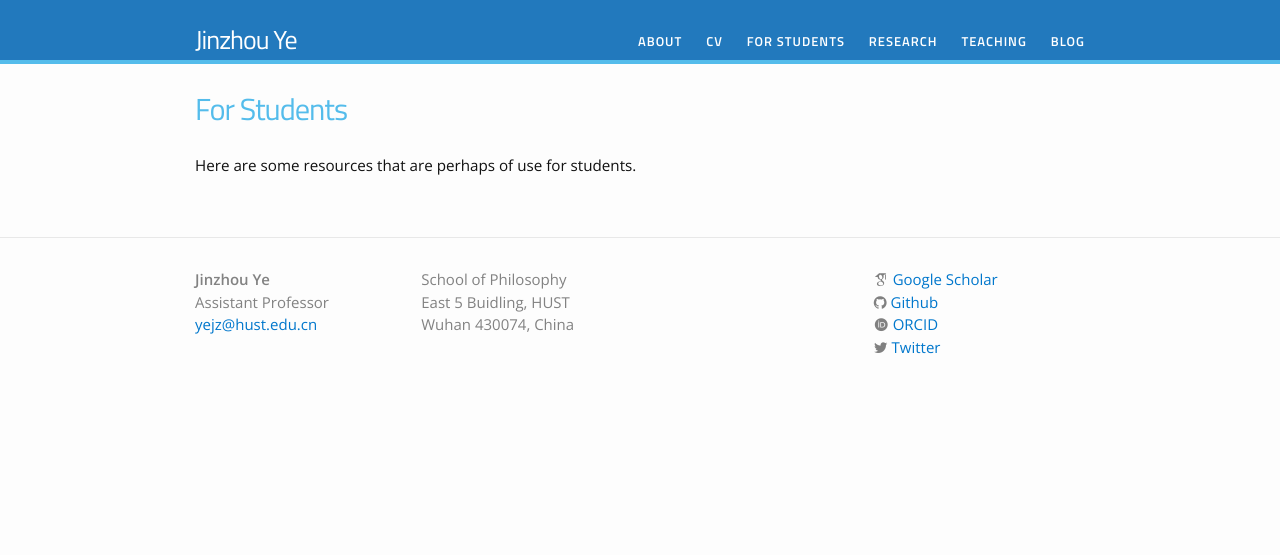
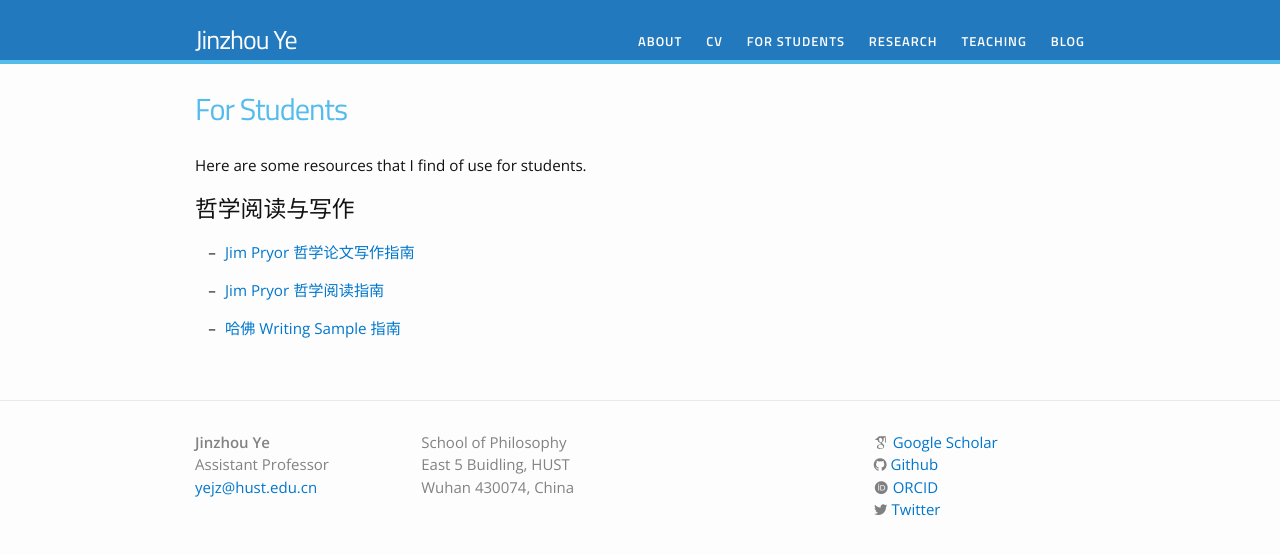
Before and after one commit to yejzh/yejzh.github.io, a Jekyll site: the page built from students/index.md, in a window 1280 px wide. Shown: the top 555 px of the page. Built offline with Jekyll 4.4.1, drawn with Linux system fonts in a browser that asks for light colours; nearby versions of some CDN libraries; some web fonts are replaced.

Commit message:
update resources for students

```diff
--- a/students/index.md
+++ b/students/index.md
@@ -4,5 +4,12 @@ title: For Students
 permalink: /students/
 ---
 
+Here are some resources that I find of use for students.
 
-Here are some resources that are perhaps of use for students.
+## 哲学阅读与写作
+
+- [Jim Pryor 哲学论文写作指南](/students/Jim Pryor 哲学写作指南.pdf)
+
+- [Jim Pryor 哲学阅读指南](/students/Jim Pryor 哲学阅读指南.pdf)
+
+- [哈佛 Writing Sample 指南](/students/哈佛 Writing Sample 指南.pdf)
```
Also changed, not shown: 3 other files.
